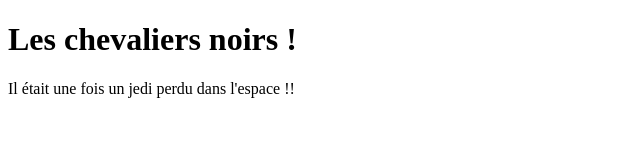
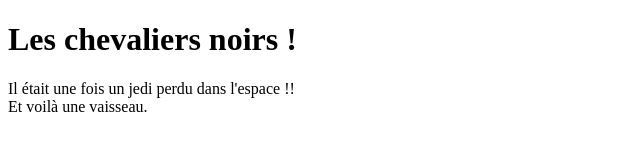
Before and after one commit to ChristelleNj/formation-git-mastering-discover-github, a plain HTML site: page index.html in a window 1280 px wide. Shown: the whole page, without its empty margins (0-640 px from the left). Drawn offline with Linux system fonts and the light colour scheme.

Commit message:
feat: new div

```diff
--- a/index.html
+++ b/index.html
@@ -11,5 +11,8 @@
     <div>
         Il était une fois un jedi perdu dans l'espace !!
     </div>
+    <div>
+        Et voilà une vaisseau.
+    </div>
 </body>
 </html>
```
